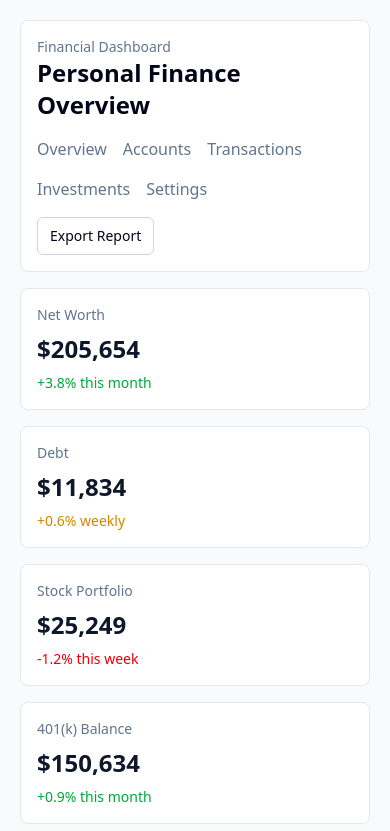
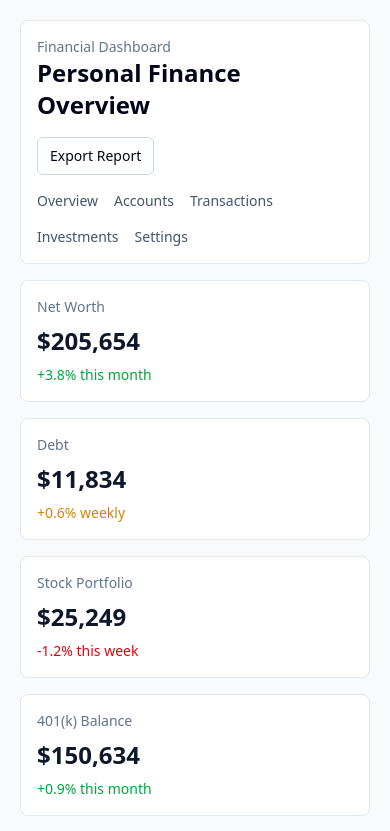
Before and after one commit to Austin-Tillotson/financial-app-project, a Next.js app: page / in a window 390 px wide. Shown: the top 831 px of the page. Built offline with nearby package versions, Linux system fonts and the light colour scheme.

Commit message:
updated Header styling placing nav bar under the title

```diff
--- a/src/components/dashboard/Header.tsx
+++ b/src/components/dashboard/Header.tsx
@@ -8,18 +8,25 @@ const navigationItems = [
 
 export function Header() {
   return (
-    <header className="grid gap-4 rounded-lg border border-slate-200 bg-white p-4 md:grid-cols-[1fr_auto_auto] md:items-center">
-      <div>
-        <p className="text-sm font-medium text-slate-500">
-          Financial Dashboard
-        </p>
-        <h1 className="text-2xl font-semibold text-slate-950">
-          Personal Finance Overview
-        </h1>
+    <header className="rounded-lg border border-slate-200 bg-white p-4">
+      <div className="grid gap-4 md:grid-cols-[1fr_auto] md:items-center">
+        <div>
+          <p className="text-sm text-slate-500">Financial Dashboard</p>
+          <h1 className="text-2xl font-semibold text-slate-950">
+            Personal Finance Overview
+          </h1>
+        </div>
+
+        <button
+          className="w-fit rounded-md border border-slate-300 px-3 py-2 text-sm"
+          type="button"
+        >
+          Export Report
+        </button>
       </div>
 
-      <nav aria-label="Dashboard navigation">
-        <ul className="flex flex-wrap gap-4 text-slate-500">
+      <nav className="mt-4" aria-label="Dashboard navigation">
+        <ul className="flex flex-wrap gap-4 text-sm text-slate-600">
           {navigationItems.map((item) => (
             <li key={item}>
               <a href="#">{item}</a>
@@ -27,15 +34,6 @@ export function Header() {
           ))}
         </ul>
       </nav>
-
-      <div className="flex md:justify-end">
-        <button
-          className="rounded-md border border-slate-300 px-3 py-2 text-sm font-medium"
-          type="button"
-        >
-          Export Report
-        </button>
-      </div>
     </header>
   );
 }
```
